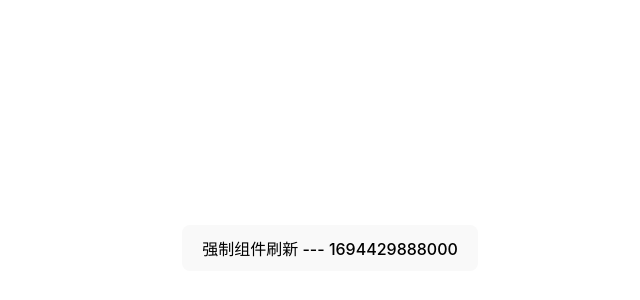
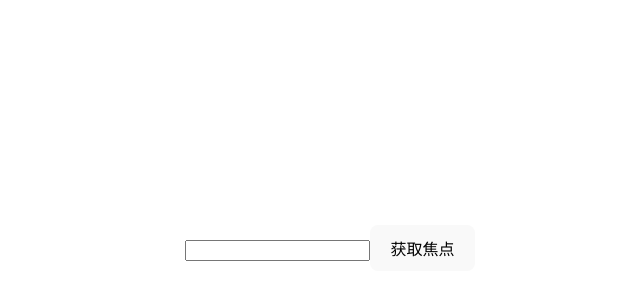
Before and after one commit to jiansun-max/react_hooks, a React (Vite) app: page / in a window 1280 px wide. Shown: the part 152-452 px from the top of the page, without its empty margins (310-950 px from the left). Built offline with nearby package versions, Linux system fonts and the light colour scheme.

Commit message:
使用ref获取DOM元素

```diff
--- a/src/App.tsx
+++ b/src/App.tsx
@@ -1,11 +1,11 @@
 import React from 'react'
-import { ForceUpdateCom } from '@/components/use_state/01.base.tsx'
+import { InputFocus } from '@/components/use_ref/01.base.tsx'
 
 // React.FC<T> 表示这是一个函数式的 react 组件
 const App: React.FC = () => {
   return (
     <>
-      <ForceUpdateCom />
+      <InputFocus />
     </>
   )
 }
--- /dev/null
+++ b/src/components/use_ref/01.base.tsx
@@ -0,0 +1,17 @@
+import React, { useRef } from 'react'
+
+export const InputFocus: React.FC = () => {
+  const iptRef = useRef<HTMLInputElement>(null)
+
+  const getFocus = () => {
+    // console.log(iptRef.current)
+    iptRef.current?.focus()
+  }
+
+  return (
+    <>
+      <input type="text" ref={iptRef} />
+      <button onClick={getFocus}>获取焦点</button>
+    </>
+  )
+}
```
